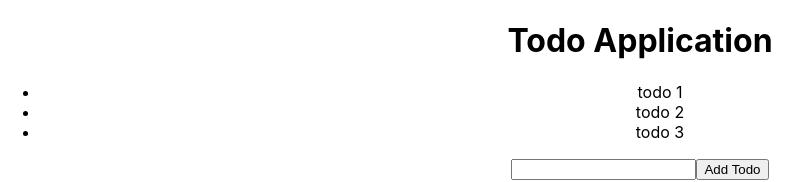
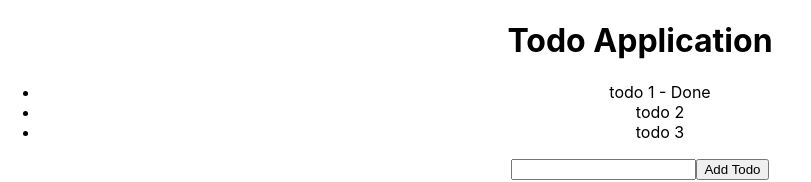
Before and after one commit to webagora/48321-qa-reducer, a React (Create React App) app: page / in a window 1280 px wide. Shown: the top 182 px of the page, without its empty margins (0-811 px from the left). Built offline with nearby package versions, Linux system fonts and the light colour scheme.

Commit message:
test Done feature

```diff
--- a/src/App.js
+++ b/src/App.js
@@ -3,7 +3,7 @@ import './App.css';
 
 const initialState = {
   todos: [
-      {title: "todo 1", done: false, id: "1111"},
+      {title: "todo 1", done: true, id: "1111"},
       {title: "todo 2", done: false, id: "2222"},
       {title: "todo 3", done: false, id: "3333"}
       ]
```
